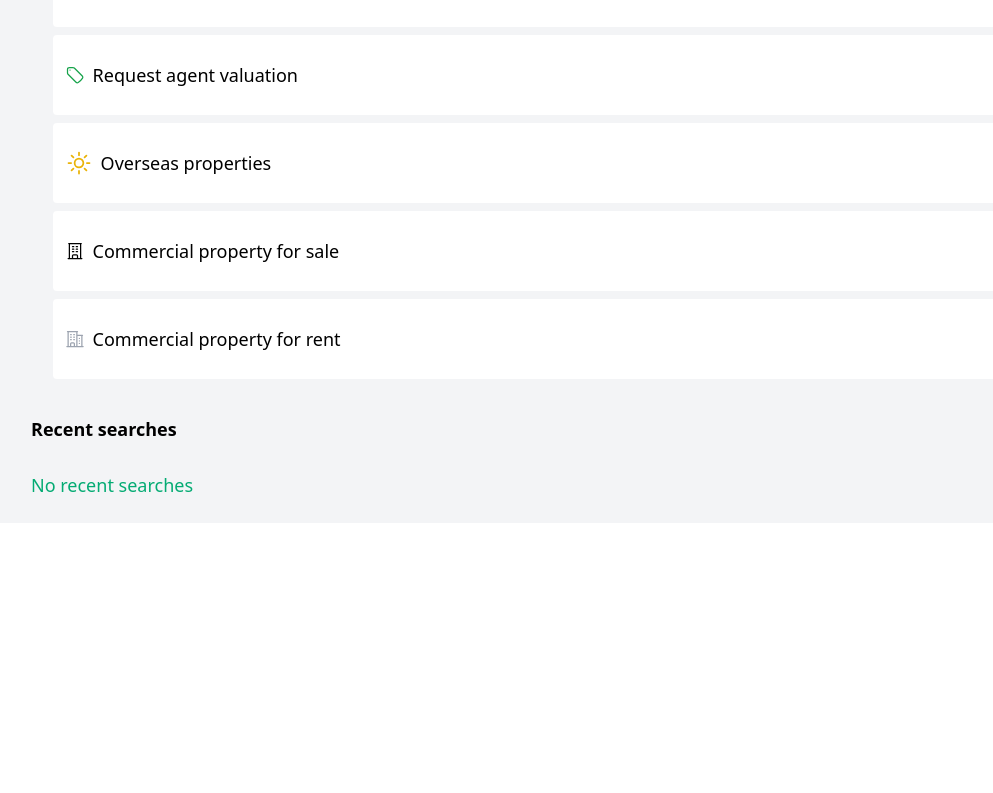
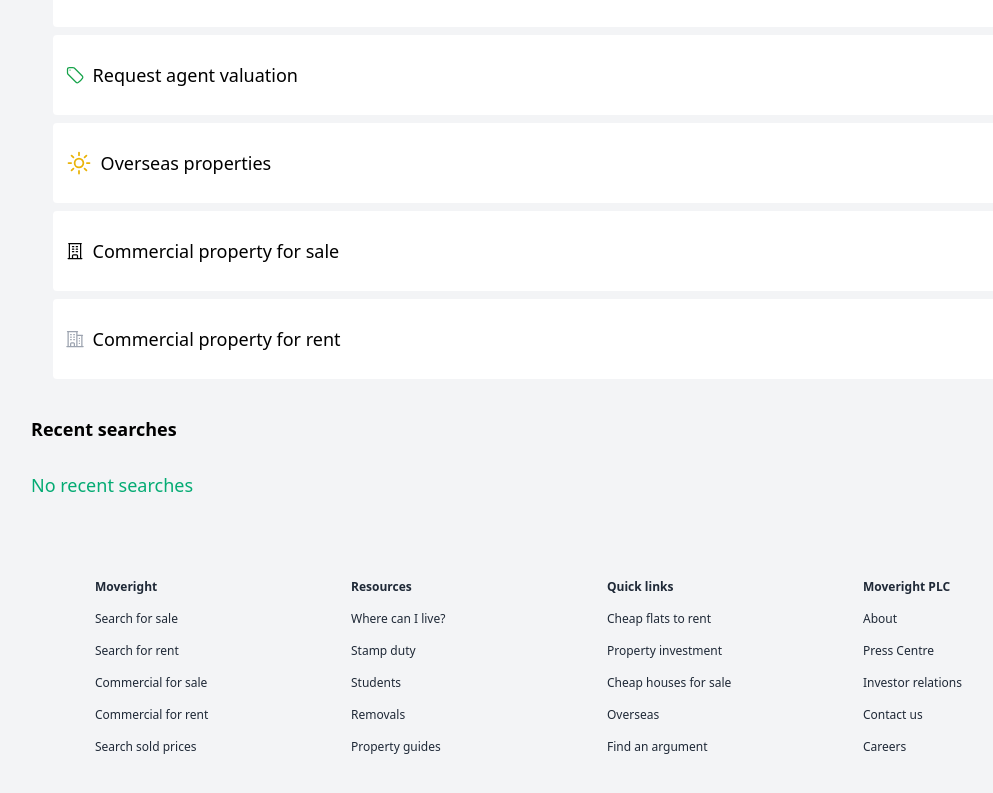
Before and after one commit to jonnyabrams/moveright, a Next.js app: page / in a window 1280 px wide. Shown: the part 461-1254 px from the top of the page, without its empty margins (33-1026 px from the left). Before the commit the page ends 984 px from the top, so only its background shows below. Built offline with nearby package versions, Linux system fonts and the light colour scheme.

Commit message:
feat: Footer

```diff
--- /dev/null
+++ b/components/Footer.tsx
@@ -0,0 +1,45 @@
+
+
+const Footer = () => {
+  return (
+    <div className="grid grid-cols-1 px-32 text-gray-600 bg-gray-100 gap-y-10 md:grid-cols-4 py-14">
+      <div className="space-y-4 text-xs text-gray-800">
+        <h5 className="font-bold">Moveright</h5>
+        <p>Search for sale</p>
+        <p>Search for rent</p>
+        <p>Commercial for sale</p>
+        <p>Commercial for rent</p>
+        <p>Search sold prices</p>
+      </div>
+
+      <div className="space-y-4 text-xs text-gray-800">
+        <h5 className="font-bold">Resources</h5>
+        <p>Where can I live?</p>
+        <p>Stamp duty</p>
+        <p>Students</p>
+        <p>Removals</p>
+        <p>Property guides</p>
+      </div>
+
+      <div className="space-y-4 text-xs text-gray-800">
+        <h5 className="font-bold">Quick links</h5>
+        <p>Cheap flats to rent</p>
+        <p>Property investment</p>
+        <p>Cheap houses for sale</p>
+        <p>Overseas</p>
+        <p>Find an argument</p>
+      </div>
+
+      <div className="space-y-4 text-xs text-gray-800">
+        <h5 className="font-bold">Moveright PLC</h5>
+        <p>About</p>
+        <p>Press Centre</p>
+        <p>Investor relations</p>
+        <p>Contact us</p>
+        <p>Careers</p>
+      </div>
+    </div>
+  )
+}
+
+export default Footer
--- a/pages/index.tsx
+++ b/pages/index.tsx
@@ -1,5 +1,6 @@
 import Head from "next/head";
 import Banner from "../components/Banner";
+import Footer from "../components/Footer";
 import Header from "../components/Header";
 import HomeBody from "../components/HomeBody";
 import styles from "../styles/Home.module.css";
@@ -14,8 +15,13 @@ const Home = () => {
       </Head>
 
       <Header />
-      <Banner />
-      <HomeBody />
+      <section>
+        <Banner />
+      </section>
+      <section>
+        <HomeBody />
+      </section>
+      <Footer />
     </div>
   );
 };
```
